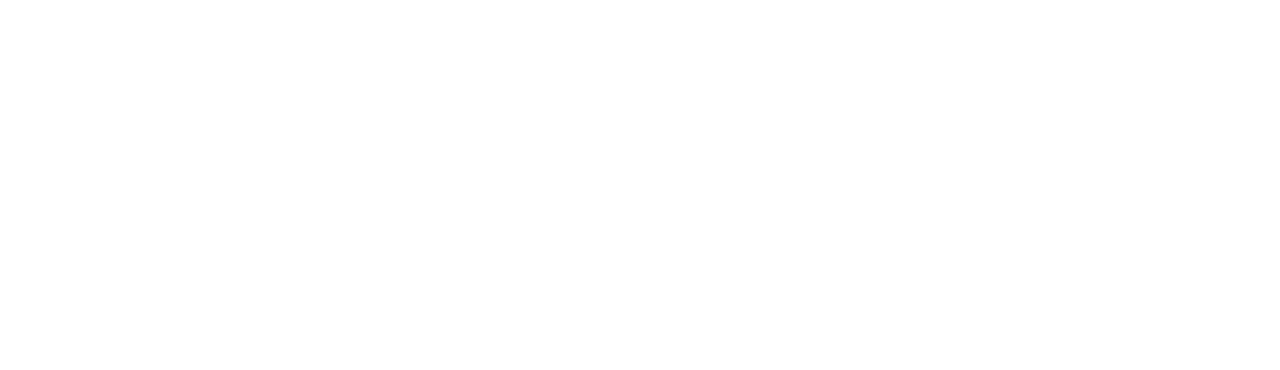
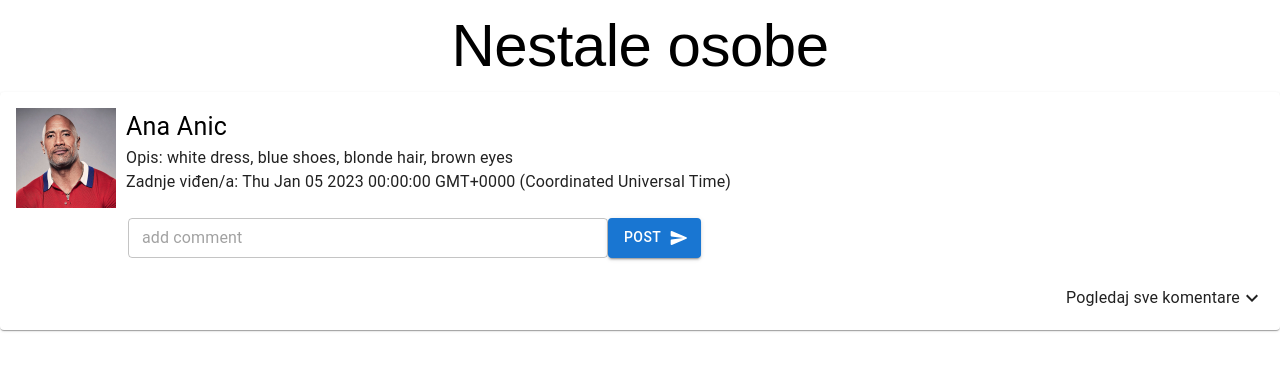
Before and after one commit to AntonioMisic77/PROGI, a React (Create React App) app in the folder MapTasker/Frontend/: page /missing-reports in a window 1280 px wide. Before the commit this address had no page. Shown: the top 370 px of the page. Built offline with nearby package versions, Linux system fonts and the light colour scheme; no server answers.

Commit message:
Added first version of missing reports and comments

```diff
--- a/MapTasker/Frontend/package.json
+++ b/MapTasker/Frontend/package.json
@@ -5,6 +5,7 @@
   "dependencies": {
     "@emotion/react": "^11.10.5",
     "@emotion/styled": "^11.10.5",
+    "@mui/icons-material": "^5.11.0",
     "@mui/material": "^5.10.12",
     "@testing-library/jest-dom": "^5.16.5",
     "@testing-library/react": "^13.4.0",
--- a/MapTasker/Frontend/src/components/App/App.tsx
+++ b/MapTasker/Frontend/src/components/App/App.tsx
@@ -10,6 +10,7 @@
 import RegisterPage from '../../pages/Registration/RegisterPage';
 import UserViewPage from '../../pages/UserView/UserViewPage';
 import UserContextProvider from '../../store/UserContextProvider';
+import MissingReportsPage from '../../pages/MissingReports/MissingReportsPage';
 
 function App() {
    return (
@@ -21,6 +22,7 @@
                <Route path="/" element={<HomePage/>}/>
                <Route path="/users" element={<UserViewPage/>}/>
                <Route path="/operations" element={<OperationsPage/>}/>
+               <Route path="/missing-reports" element={<MissingReportsPage/>}/>
             </Routes>
          </Router>
       </UserContextProvider>
--- /dev/null
+++ b/MapTasker/Frontend/src/components/Comments/Comments.tsx
@@ -0,0 +1,101 @@
+import { ExpandLess, ExpandMore } from '@mui/icons-material';
+import { List, ListItemButton, ListItemText, Collapse, ListItem, ListItemAvatar, Avatar, Typography, Divider } from '@mui/material';
+import * as React from 'react';
+import ExpandMoreIcon from '@mui/icons-material/ExpandMore';
+
+
+
+const Comments = () => {
+    const[open, setOpen] = React.useState(false);
+
+    const handleClick = () => {
+        setOpen(!open);
+    }
+
+    return(
+        <div style={{
+           float: "right"
+        }}>
+            <List>
+                <ListItemButton onClick={handleClick}>
+                    <ListItemText primary="Pogledaj sve komentare">
+                        {open ? <ExpandLess /> : <ExpandMore />}
+
+                    </ListItemText>
+                    <ExpandMoreIcon />
+                </ListItemButton>
+                <Collapse in={open} timeout="auto" unmountOnExit>
+                <List sx={{ width: '100%', bgcolor: 'background.paper' }}>
+                    <ListItem alignItems="flex-start">
+                        <ListItemAvatar>
+                        <Avatar alt="Remy Sharp" src="/static/images/avatar/1.jpg" />
+                        </ListItemAvatar>
+                        <ListItemText
+                        primary="Brunch this weekend?"
+                        secondary={
+                            <React.Fragment>
+                            <Typography
+                                sx={{ display: 'inline' }}
+                                component="span"
+                                variant="body2"
+                                color="text.primary"
+                            >
+                                Ali Connors
+                            </Typography>
+                            {" — I'll be in your neighborhood doing errands this…"}
+                            </React.Fragment>
+                        }
+                        />
+                    </ListItem>
+                    <Divider variant="inset" component="li" />
+                    <ListItem alignItems="flex-start">
+                        <ListItemAvatar>
+                        <Avatar alt="Travis Howard" src="/static/images/avatar/2.jpg" />
+                        </ListItemAvatar>
+                        <ListItemText
+                        primary="Summer BBQ"
+                        secondary={
+                            <React.Fragment>
+                            <Typography
+                                sx={{ display: 'inline' }}
+                                component="span"
+                                variant="body2"
+                                color="text.primary"
+                            >
+                                to Scott, Alex, Jennifer
+                            </Typography>
+                            {" — Wish I could come, but I'm out of town this…"}
+                            </React.Fragment>
+                        }
+                        />
+                    </ListItem>
+                    <Divider variant="inset" component="li" />
+                    <ListItem alignItems="flex-start">
+                        <ListItemAvatar>
+                        <Avatar alt="Cindy Baker" src="/static/images/avatar/3.jpg" />
+                        </ListItemAvatar>
+                        <ListItemText
+                        primary="Oui Oui"
+                        secondary={
+                            <React.Fragment>
+                            <Typography
+                                sx={{ display: 'inline' }}
+                                component="span"
+                                variant="body2"
+                                color="text.primary"
+                            >
+                                Sandra Adams
+                            </Typography>
+                            {' — Do you have Paris recommendations? Have you ever…'}
+                            </React.Fragment>
+                        }
+                        />
+                    </ListItem>
+                    </List>
+                </Collapse>
+            </List>
+        </div>
+    );
+}
+
+export default Comments;
--- /dev/null
+++ b/MapTasker/Frontend/src/components/MissingReportCard/MissingReportCard.css
@@ -0,0 +1,16 @@
+.imgPerson {
+    width: 100px;
+    height: 100px;
+    object-fit: cover;
+    float: left;
+    padding-right: 10px;
+}
+
+.comment-form {
+    display: flex;
+
+}
+
+.post-input {
+    flex: auto;
+}
--- /dev/null
+++ b/MapTasker/Frontend/src/components/MissingReportCard/MissingReportCard.tsx
@@ -0,0 +1,62 @@
+import { Button, Card, CardActions, CardContent, TextField, Typography } from '@mui/material';
+import * as React from 'react';
+import { MissingReportDto } from '../../Api/Api';
+import Comments from '../Comments/Comments';
+import SendRoundedIcon from '@mui/icons-material/SendRounded';
+import "./MissingReportCard.css"
+
+interface ReportsProps {
+    missingReport: MissingReportDto,
+
+ }
+
+const MissingReportCard = ({missingReport} : ReportsProps) => {
+
+    return(
+        <Card sx={{
+            height:"auto",
+            width:"100%",
+
+        }}>
+            <CardContent>
+                <img className="imgPerson" src={missingReport.photo} />
+                <Typography sx={{
+                    color:"black",
+                    fontSize: "25px",
+                }}>
+                    {missingReport.firstName + ' ' + missingReport.lastName}
+                </Typography>
+                <Typography>
+                    {"Opis: " + missingReport.description}
+                </Typography>
+                <Typography>
+                    {"Zadnje viđen/a: " + missingReport.reportedAt}
+                </Typography>
+            </CardContent>
+            <CardActions disableSpacing sx={{
+
+            }}>
+                <form className="comment-form">
+                    <TextField  size="small"
+                                variant= "outlined"
+                                className="post-input"
+                                placeholder="add comment"
+                                sx={{
+                                    width:"30rem",
+                                    marginLeft: "120px"
+                                }}/>
+                    <Button variant="contained"
+                            size="medium"
+                            endIcon={<SendRoundedIcon/>}
+                            type="submit">
+                       POST
+                    </Button>
+                </form>
+            </CardActions>
+            <Comments />
+
+        </Card>
+    )
+}
+
+export default MissingReportCard;
--- /dev/null
+++ b/MapTasker/Frontend/src/components/MissingReports/MissingReports.tsx
@@ -0,0 +1,51 @@
+import React, {useState, useEffect} from 'react';
+import { useUserData } from '../../hooks/useUserData';
+import { useNavigate } from 'react-router-dom';
+import { MissingReportClient, MissingReport, MissingReportDto } from '../../Api/Api';
+import { Card, CardContent, Typography } from '@mui/material';
+import MissingReportCard from '../MissingReportCard/MissingReportCard';
+import { date } from 'yup/lib/locale';
+
+const MissingReports = () =>  {
+
+    const navigate = useNavigate();
+
+    let [missingReports, setMissingReports] = useState<MissingReportDto[]>([]);
+
+    useEffect(
+       () => {
+        let client = new MissingReportClient(process.env.REACT_APP_API_URL);
+        client.getAllMissingReports().then(missingReports => setMissingReports(missingReports));
+       }, []
+    )
+
+    console.log(missingReports)
+
+    let missingReport = {
+        id: 123,
+        oib: 67324678933,
+        firstName: "Ana",
+        lastName: "Anic",
+        description: "white dress, blue shoes, blonde hair, brown eyes",
+        reportedAt: new Date(2022, 12, 5),
+        photo: require("./dwayne-the-rock-.jpg")
+    }
+
+
+    return(
+       <div>
+            <Typography variant="h2" sx={{
+                textAlign: "center",
+                padding: "10px",
+                fontFamily: 'Work Sans, sans-serif',
+            }}>
+                Nestale osobe
+            </Typography>
+            <div className="card-container">
+                <MissingReportCard missingReport={missingReport} />
+            </div>
+       </div>
+    );
+}
+
+export default MissingReports;
--- /dev/null
+++ b/MapTasker/Frontend/src/pages/MissingReports/MissingReportsPage.tsx
@@ -0,0 +1,14 @@
+import React from 'react';
+import MissingReports from '../../components/MissingReports/MissingReports';
+
+
+const MissingReportsPage = () =>  {
+
+    return(
+        <div className="mr-page">
+            <MissingReports/>
+        </div>
+    );
+}
+
+export default MissingReportsPage;
```
Also changed, not shown: MapTasker/Frontend/src/components/MissingReports/dwayne-the-rock-.jpg (added).
